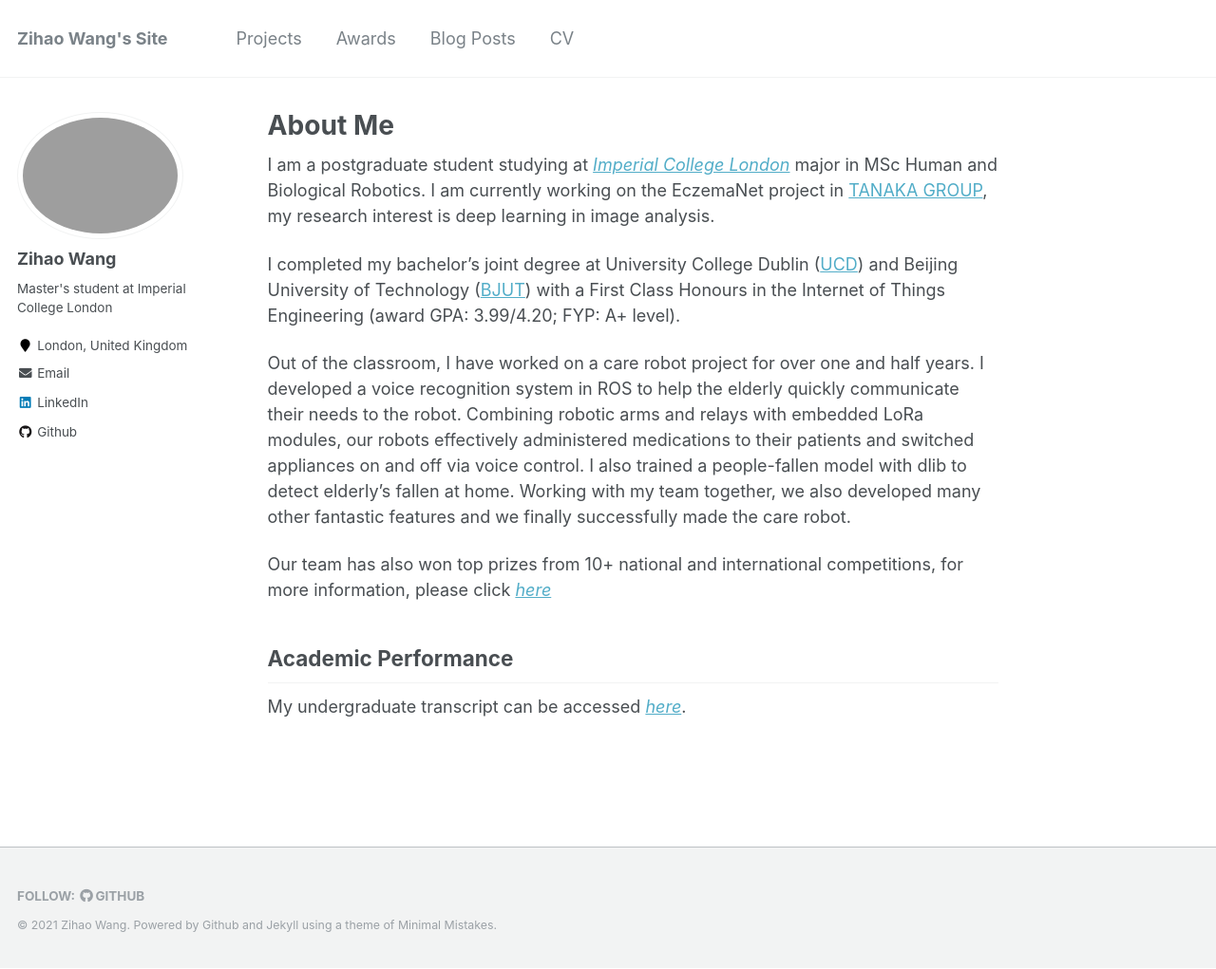
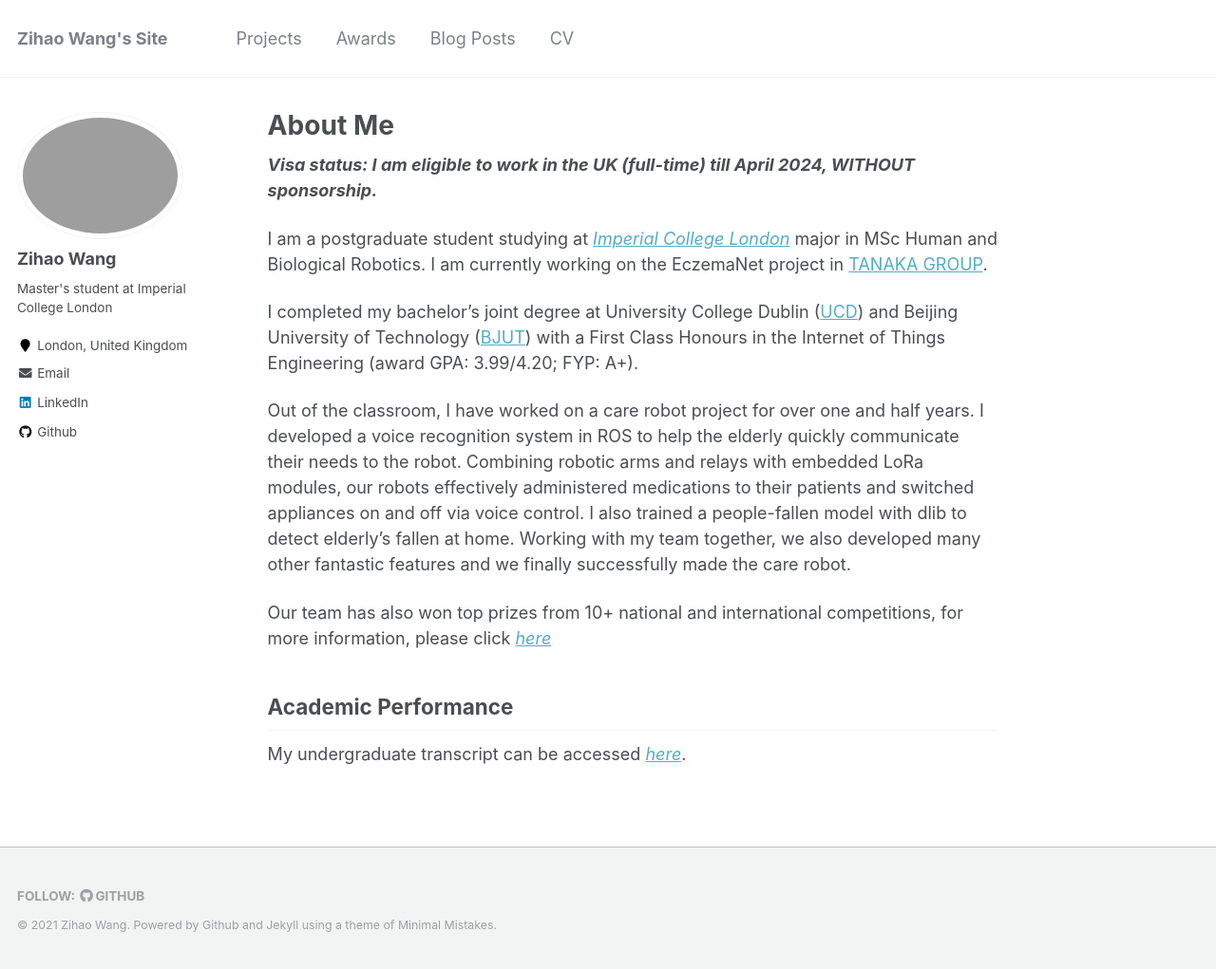
Before and after one commit to wzh1998/wzh1998.github.io, a Jekyll site: the page built from _pages/about.md, in a window 1280 px wide and 1021 px high. Shown: the whole window at 95% size. Built offline with Jekyll 4.4.1, drawn with Linux system fonts in a browser that asks for light colours.

Commit message:
Update about.md

```diff
--- a/_pages/about.md
+++ b/_pages/about.md
@@ -7,9 +7,11 @@ redirect_from:
   - /about/
   - /about.html
 ---
-I am a postgraduate student studying at [_Imperial College London_](http://www.imperial.ac.uk/) major in MSc Human and Biological Robotics. I am currently working on the EczemaNet project in [TANAKA GROUP](http://www.bg.ic.ac.uk/research/r.tanaka/), my research interest is deep learning in image analysis.
+***Visa status: I am eligible to work in the UK (full-time) till April 2024, WITHOUT sponsorship.***
 
-I completed my bachelor's joint degree at University College Dublin ([UCD](http://www.ucd.ie/)) and Beijing University of Technology ([BJUT](http://www.bjut.edu.cn/)) with a First Class Honours in the Internet of Things Engineering (award GPA: 3.99/4.20; FYP: A+ level).
+I am a postgraduate student studying at [_Imperial College London_](http://www.imperial.ac.uk/) major in MSc Human and Biological Robotics. I am currently working on the EczemaNet project in [TANAKA GROUP](http://www.bg.ic.ac.uk/research/r.tanaka/).
+
+I completed my bachelor's joint degree at University College Dublin ([UCD](http://www.ucd.ie/)) and Beijing University of Technology ([BJUT](http://www.bjut.edu.cn/)) with a First Class Honours in the Internet of Things Engineering (award GPA: 3.99/4.20; FYP: A+).
 <!-- [My undergraduate programme](http://www.ucd.ie/bdic/t4media/Understanding%20your%20BDIC%20Award%20-%20180%20Credits%20%28Updated%29.pdf) is co-organized by the above two unversities. -->
 
 
```
